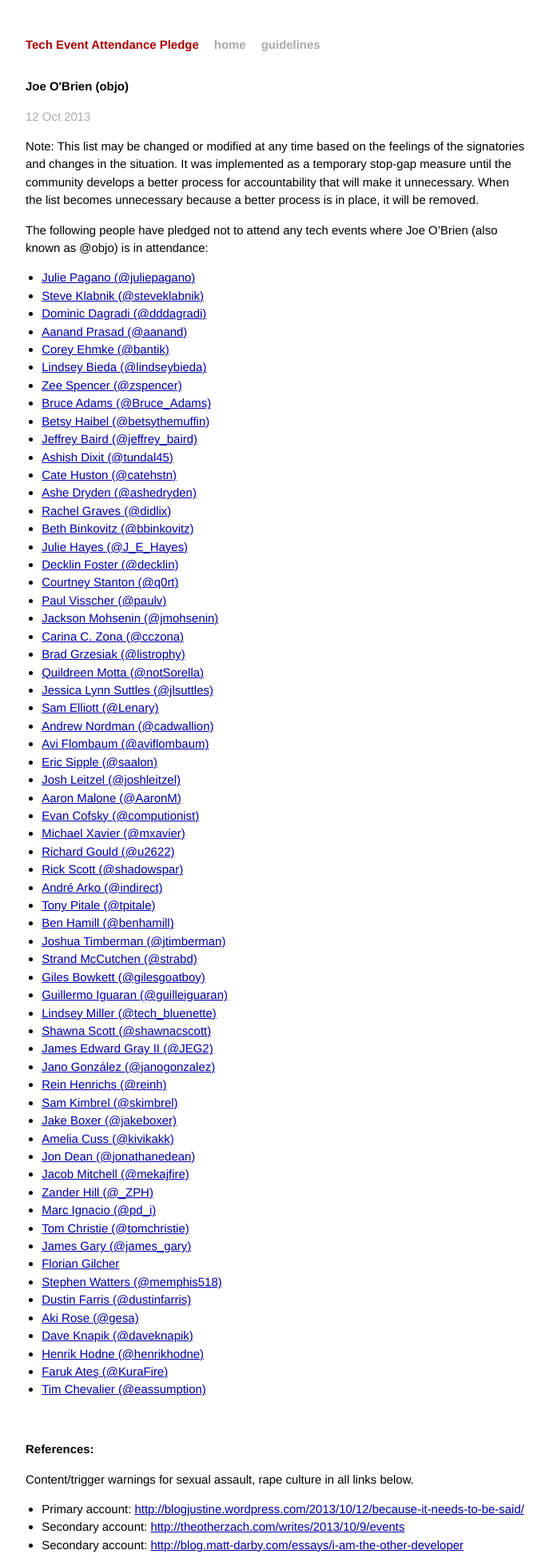
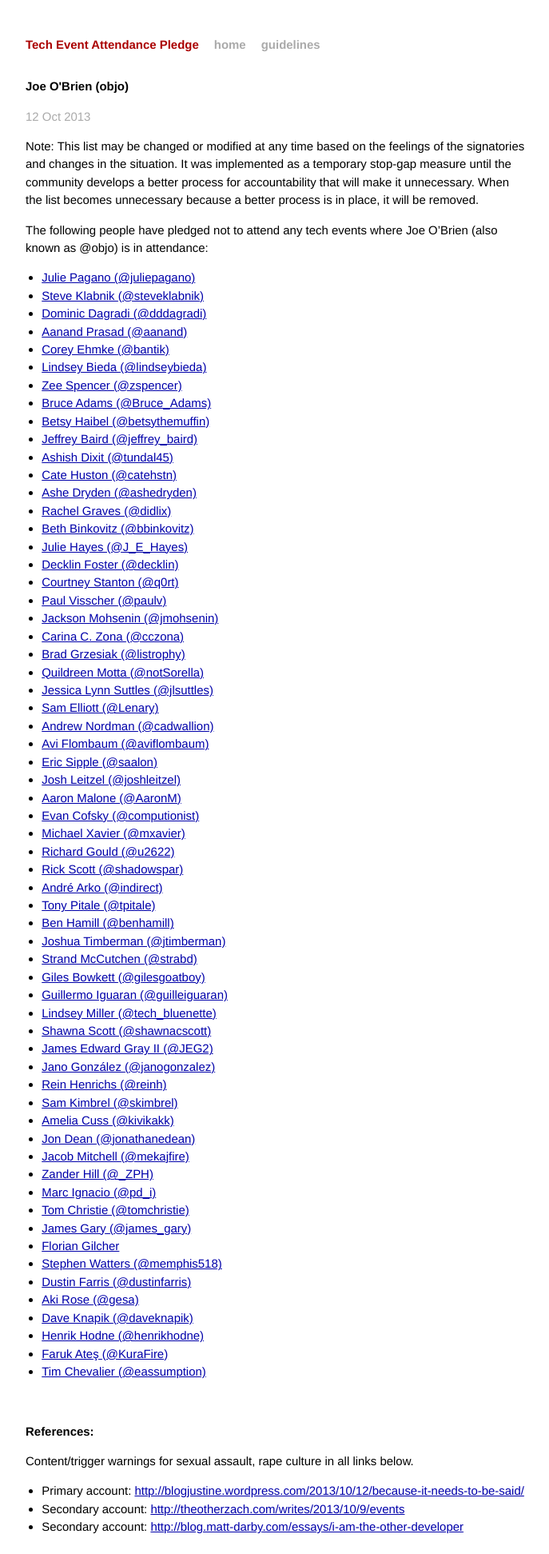
Before and after one commit to techtektek/tech-event-attendance-pledge.github.io, a Jekyll site: the page built from _posts/2013-10-12-objo.markdown, in a window 1280 px wide. Shown: the whole page at 80% size, without its empty margins (294-981 px from the left). Built offline with Jekyll 4.4.1, drawn with Linux system fonts in a browser that asks for light colours; Markdown is read by kramdown in place of the engine named in the settings; after the commit the page ends 1921 px from its top, so only the background shows below that.

Commit message:
Remove @jakeboxer from objo list

```diff
--- a/_posts/2013-10-12-objo.markdown
+++ b/_posts/2013-10-12-objo.markdown
@@ -61,7 +61,6 @@ O'Brien (also known as @objo) is in attendance:
 * [Jano González (@janogonzalez)](https://github.com/janogonzalez/tech-event-attendance-pledge.github.io)
 * [Rein Henrichs (@reinh)](https://twitter.com/reinh/status/389469218132856832)
 * [Sam Kimbrel (@skimbrel)](https://twitter.com/skimbrel/status/389492536047177728)
-* [Jake Boxer (@jakeboxer)](https://twitter.com/jakeboxer/status/389537395420307456)
 * [Amelia Cuss (@kivikakk)](https://github.com/tech-event-attendance-pledge/tech-event-attendance-pledge.github.io/pull/44)
 * [Jon Dean (@jonathanedean)](https://twitter.com/jonathanedean/status/389560388607430656)
 * [Jacob Mitchell (@mekajfire)](https://twitter.com/mekajfire/status/389594040498278400)
```
